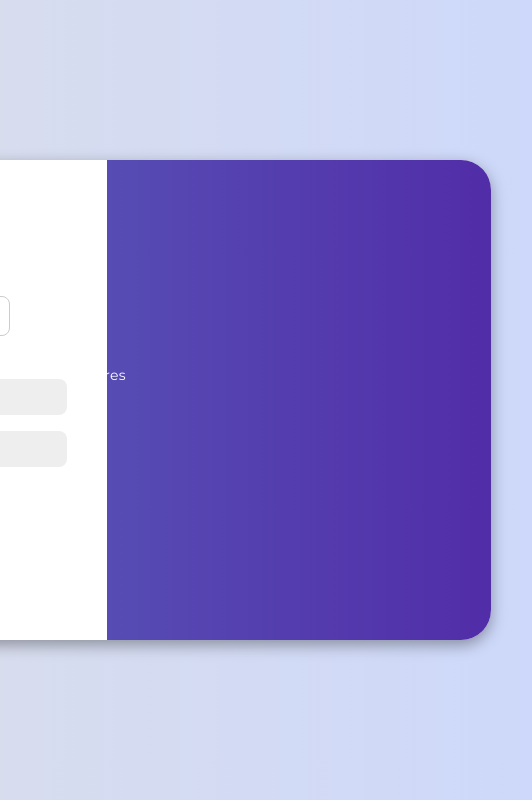
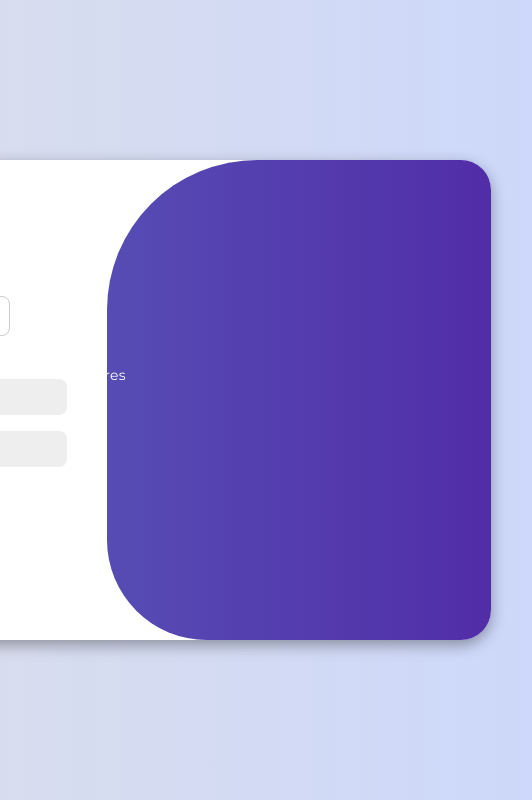
Before and after one commit to Nickthecan/loginPage, a plain HTML site: page index.html in a window 1280 px wide. Shown: the full height of the page, 533-1065 px from the left. Drawn offline with Linux system fonts and the light colour scheme.

Commit message:
LMAOO FIXED IT, I PUT COMMAS IN THE BORDER RADIUS

```diff
--- a/style.css
+++ b/style.css
@@ -150,7 +150,7 @@ body {
     height: 100%;
     overflow: hidden;
     transition: all 0.6s ease-in-out;
-    border-radius: 0, 0, 0, 100px;
+    border-radius: 150px 0 0 100px;
     z-index: 1000;
 }
 
```
